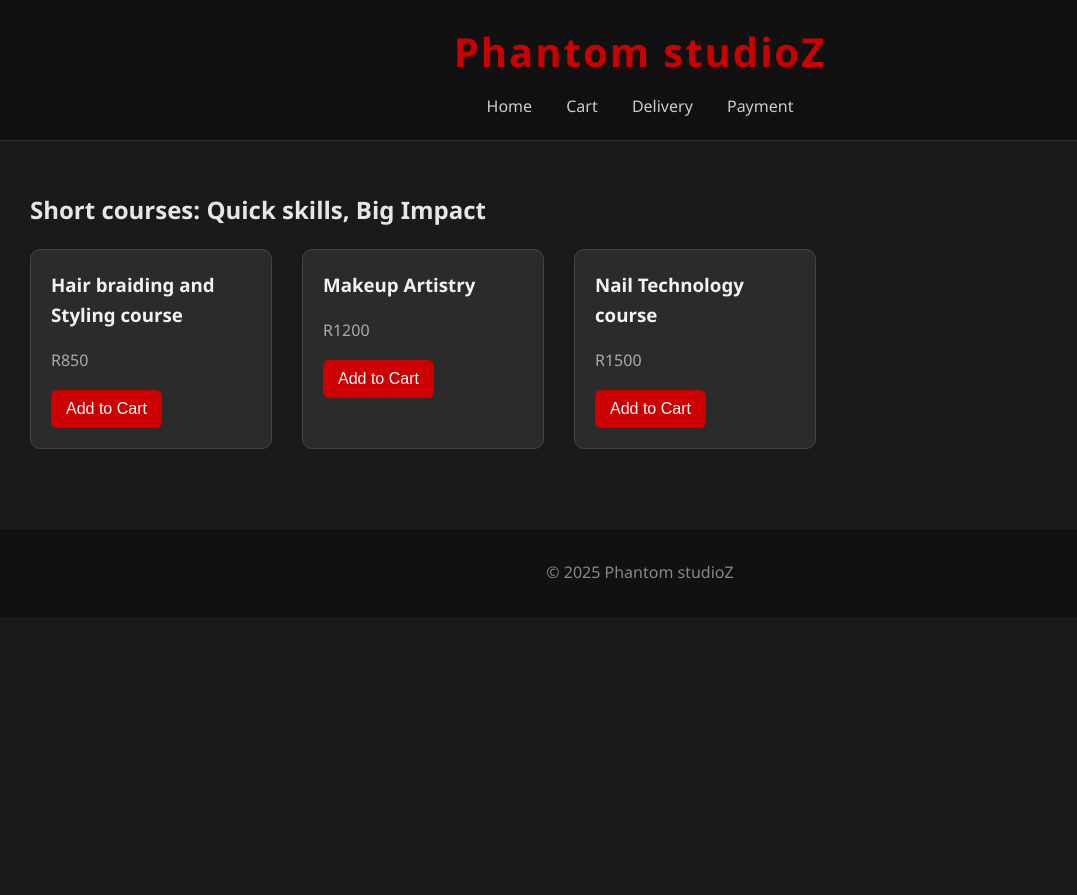
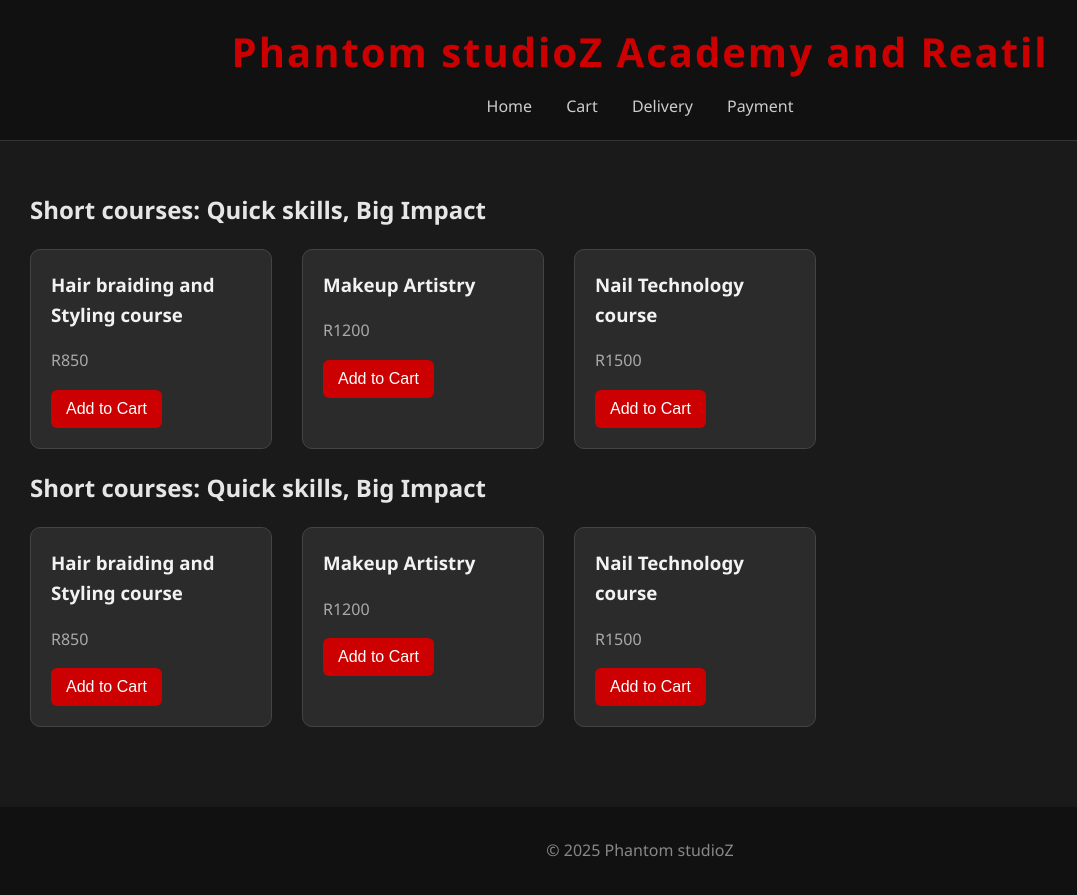
Before and after one commit to thoentity1/sensualPhantom, a plain HTML site: page index.html in a window 1280 px wide. Shown: the whole page, without its empty margins (0-1077 px from the left). Before the commit the page ends 800 px from the top, so only its background shows below. Drawn offline with Linux system fonts and the light colour scheme.

Commit message:
Update index.html

```diff
--- a/index.html
+++ b/index.html
@@ -3,13 +3,13 @@
 <head>
   <meta charset="UTF-8" />
   <meta name="viewport" content="width=device-width, initial-scale=1.0"/>
-  <title>Phantom studioZ</title>
+  <title>Phantom studioZ Academy and retail</title>
   <link rel="stylesheet" href="styles.css" />
   <script defer src="script.js"></script>
 </head>
 <body>
   <header>
-    <h1>Phantom studioZ</h1>
+    <h1>Phantom studioZ Academy and Reatil</h1>
     <nav>
       <a href="index.html">Home</a>
       <a href="cart.html">Cart</a>
@@ -37,6 +37,23 @@
         <button onclick="addToCart('Nail Technology', 20)">Add to Cart</button>
       </div>
     </div>
+      <h2>Short courses: Quick skills, Big Impact</h2>
+    <div class="product-list">
+      <div class="product" data-id="1">
+        <h3>Hair braiding and Styling course</h3>
+        <p>R850</p>
+        <button onclick="addToCart('Hair braiding and Styling course', 10)">Add to Cart</button>
+      </div>
+      <div class="product" data-id="2">
+        <h3>Makeup Artistry</h3>
+        <p>R1200</p>
+        <button onclick="addToCart('Makeup Artistry', 20)">Add to Cart</button>
+      </div>
+       <div class="product" data-id="2">
+        <h3>Nail Technology course</h3>
+        <p>R1500</p>
+        <button onclick="addToCart('Nail Technology', 20)">Add to Cart</button>
+      </div>
     </div>
   </main>
 
```
